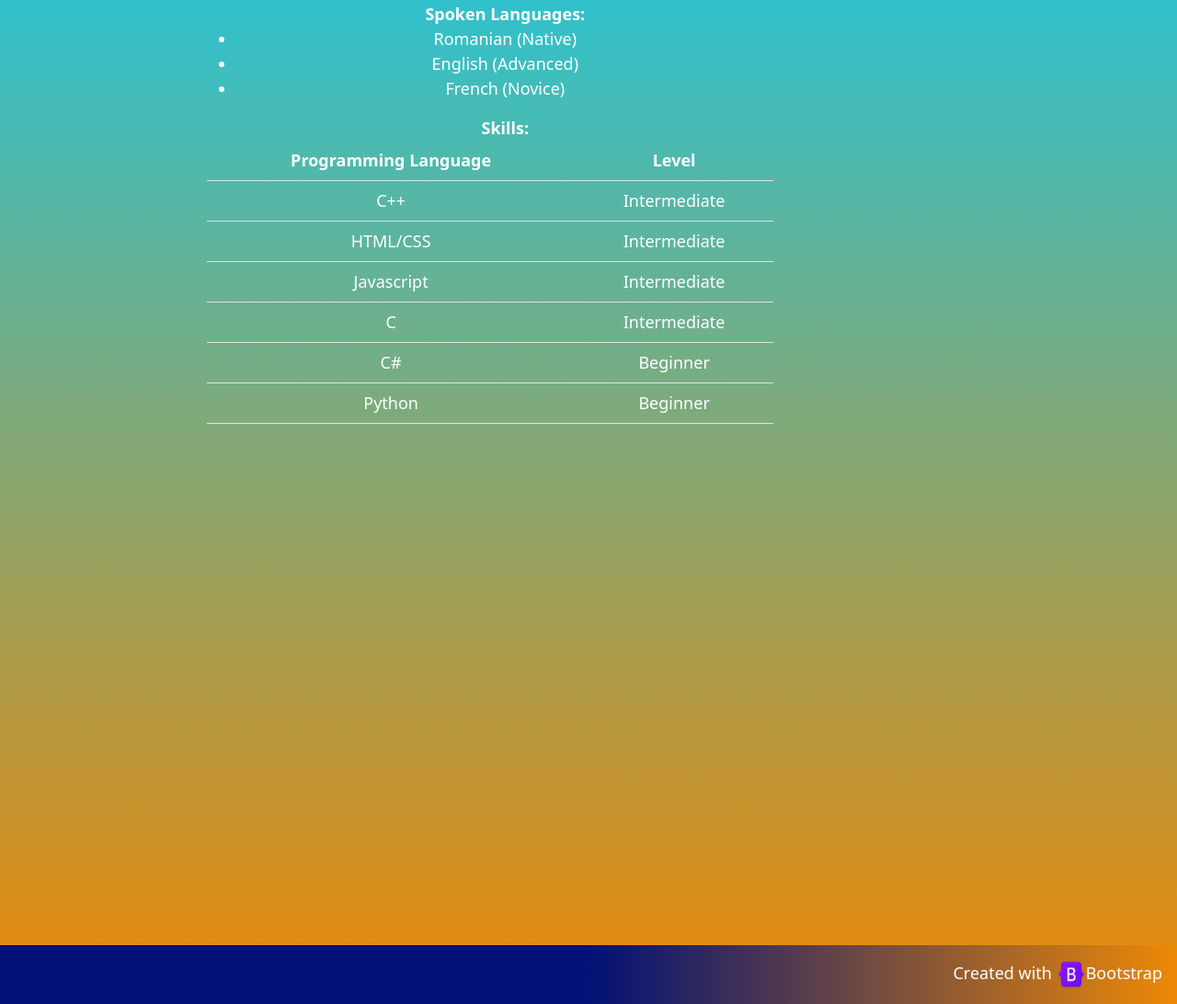
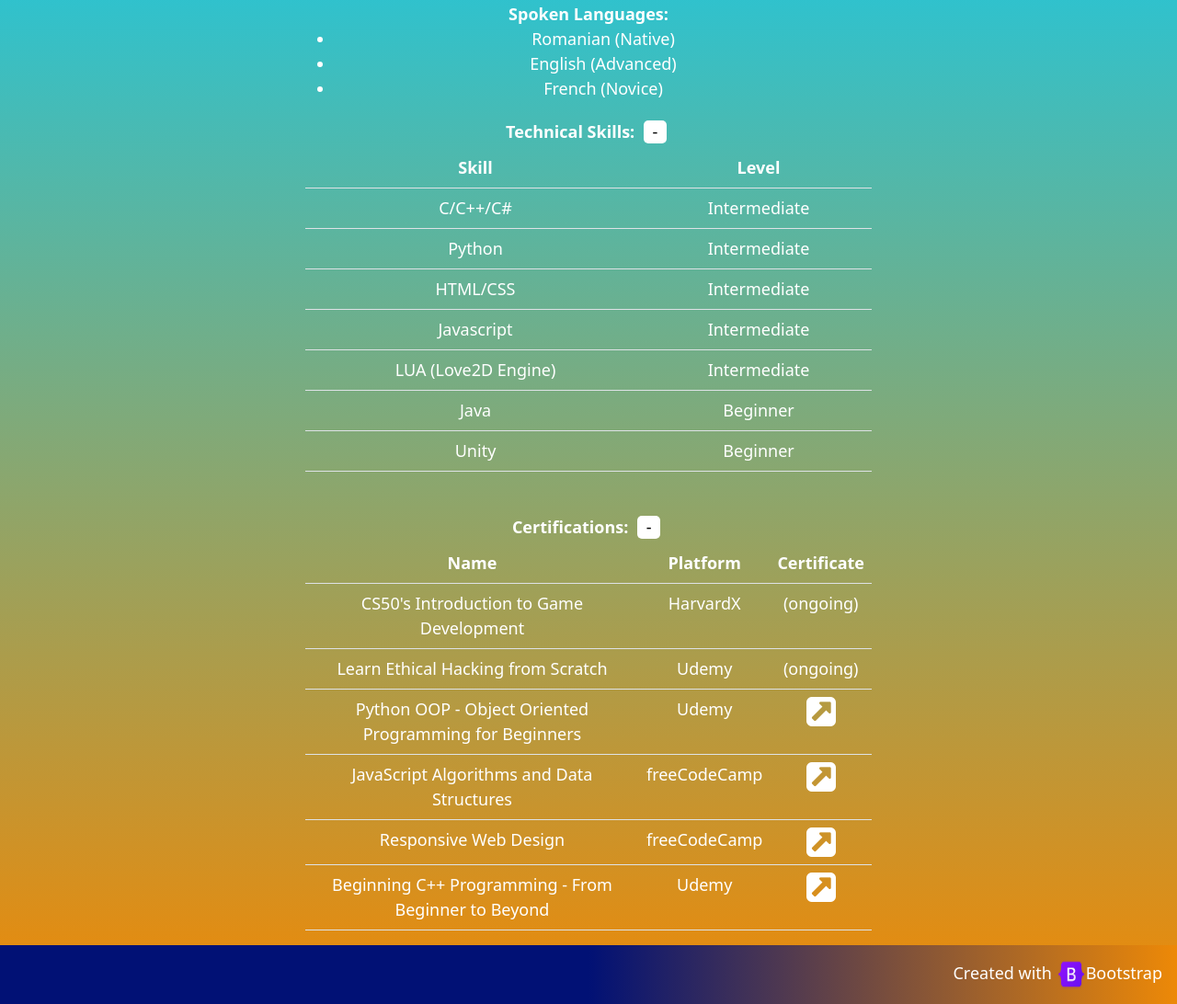
Before and after one commit to dinho23/Introductory-Website, a website: page resume.html in a window 1280 px wide and 1370 px high. Shown: the part 278-1370 px from the top of the page at 92% size. Drawn offline with nearby package versions, Linux system fonts and the light colour scheme.

Commit message:
Resume page update
Modified the resume page, added tables that can be hidden with the help of a button for skills and certifications.

```diff
--- a/css/style.css
+++ b/css/style.css
@@ -11,6 +11,21 @@
     min-height: 100vh;
     display: flex;
     flex-direction: column;
+}
+
+.title {
+    text-align: center;
+}
+
+.tableButton {
+    border-radius: 5px;
+    background-color: white;
+    color: black;
+    border: none;
+    margin: 5px;
+    width: 25px;
+    height: 25px;
+    line-height: 15px;
 }
 
 .navbar-toggler {
@@ -68,6 +83,12 @@
         transition-duration: 0.5s;
     }
 
+    .tableButton:hover {
+        background-color:lightgray;
+        color: white;
+        transition-duration: 0.2s;
+    }
+
     .nav-link {
         width: max-content;
     }
--- a/resume.html
+++ b/resume.html
@@ -50,35 +50,40 @@
 
   <div class="container-fluid text-center overflow-auto">
     <div class="row">
-      <div class="col-lg-2"></div>
+      <div class="col-lg-3"></div>
       <div class="col-lg-6">
-        <b>Education:</b>
+        <b class="title">Education:</b>
         <ul>
           <li>Faculty of Mathematics and Informatics - University of Bucharest (2022)</li>
           <li>Mathematics and Informatics, Informatics Intensive - Colegiul National "Ecaterina Teodoroiu" | Targu-Jiu
             (2017)</li>
         </ul>
-        <b>Work Experience:</b>
+        <b class="title">Work Experience:</b>
         <ul>
           <li>QA Game Tester - EA Bucharest (2018)</li>
         </ul>
-        <b style="margin-left: 2rem;">Spoken Languages:</b>
+        <b class="title">Spoken Languages:</b>
         <ul>
           <li>Romanian (Native)</li>
           <li>English (Advanced)</li>
           <li>French (Novice)</li>
         </ul>
-        <b style="margin-left: 2rem;">Skills:</b>
-        <table class="table table-hover inherit-bg">
+        <b class="title">Technical Skills:</b>
+        <button onclick="toggleTableSkills()" class="tableButton" id="toggleButtonSkills">-</button>
+        <table class="table table-hover inherit-bg" id="tableSkills">
           <thead>
             <tr>
-              <th scope="col">Programming Language</th>
+              <th scope="col">Skill</th>
               <th scope="col">Level</th>
             </tr>
           </thead>
           <tbody>
             <tr>
-              <td>C++</td>
+              <td>C/C++/C#</td>
+              <td>Intermediate</td>
+            </tr>
+            <tr>
+              <td>Python</td>
               <td>Intermediate</td>
             </tr>
             <tr>
@@ -90,19 +95,81 @@
               <td>Intermediate</td>
             </tr>
             <tr>
-              <td>C</td>
+              <td>LUA (Love2D Engine)</td>
               <td>Intermediate</td>
             </tr>
             <tr>
-              <td>C#</td>
+              <td>Java</td>
               <td>Beginner</td>
             </tr>
             <tr>
-              <td>Python</td>
+              <td>Unity</td>
               <td>Beginner</td>
             </tr>
           </tbody>
         </table>
+
+        <br>
+
+        <b class="title">Certifications:</b> <button onclick="toggleTableCertifications()" class="tableButton" id="toggleButtonCertifications">-</button>
+        <table class="table table-hover inherit-bg"  id="tableCertifications">
+          <thead>
+            <tr>
+              <th scope="col">Name</th>
+              <th scope="col">Platform</th>
+              <th scope="col">Certificate</th>
+            </tr>
+          </thead>
+          <tbody>
+            <tr>
+              <td>CS50's Introduction to Game Development</td>
+              <td>HarvardX</td>
+              <td>(ongoing)</td>
+            </tr>
+            <tr>
+              <td>Learn Ethical Hacking from Scratch</td>
+              <td>Udemy</td>
+              <td>(ongoing)</td>
+            </tr>
+            <tr>
+              <td>Python OOP - Object Oriented Programming for Beginners</td>
+              <td>Udemy</td>
+              <td>
+                <a href="https://www.udemy.com/certificate/UC-3e82badc-aeae-4112-b9ba-e5c89fa936e9/">
+                  <img class="icons" src="images/link.png" alt="link">
+                </a>
+              </td>
+            </tr>
+            <tr>
+              <td>JavaScript Algorithms and Data Structures</td>
+              <td>freeCodeCamp</td>
+              <td>
+                <a href="https://www.freecodecamp.org/certification/DinuAndrei/javascript-algorithms-and-data-structures">
+                  <img class="icons" src="images/link.png" alt="link">
+                </a>
+              </td>
+            </tr>
+            <tr>
+              <td>Responsive Web Design</td>
+              <td>freeCodeCamp</td>
+              <td>
+                <a href="https://www.freecodecamp.org/certification/DinuAndrei/responsive-web-design">
+                  <img class="icons" src="images/link.png" alt="link">
+                </a>
+              </td>
+            </tr>
+            <tr>
+              <td>Beginning C++ Programming - From Beginner to Beyond</td>
+              <td>Udemy</td>
+              <td>
+                <a href="https://www.udemy.com/certificate/UC-9a4fa838-e817-43eb-af7d-00124c6bda45/">
+                  <img class="icons" src="images/link.png" alt="link">
+                </a>
+              </td>
+            </tr>
+          </tbody>
+        </table>
+
       </div>
       <div class="col-lg-2"></div>
     </div>
@@ -113,4 +180,5 @@
   <script src="node_modules/bootstrap/dist/js/bootstrap.bundle.js"></script>
 </body>
 
+<script src="toggleTables.js"></script>
 </html>
--- /dev/null
+++ b/toggleTables.js
@@ -0,0 +1,23 @@
+function toggleTableSkills() {
+    var table = document.getElementById("tableSkills");
+    var button = document.getElementById("toggleButtonSkills");
+    if (table.style.display === "none") {
+      table.style.display = "table";
+      button.innerHTML = "-";
+    } else {
+      table.style.display = "none";
+      button.innerHTML = "+";
+    }
+}
+
+function toggleTableCertifications() {
+  var table = document.getElementById("tableCertifications");
+  var button = document.getElementById("toggleButtonCertifications");
+  if (table.style.display === "none") {
+    table.style.display = "table";
+    button.innerHTML = "-";
+  } else {
+    table.style.display = "none";
+    button.innerHTML = "+";
+  }
+}
```
Also changed, not shown: index.html (+1 -1 lines), portfolio.html (+9 -0 lines).
